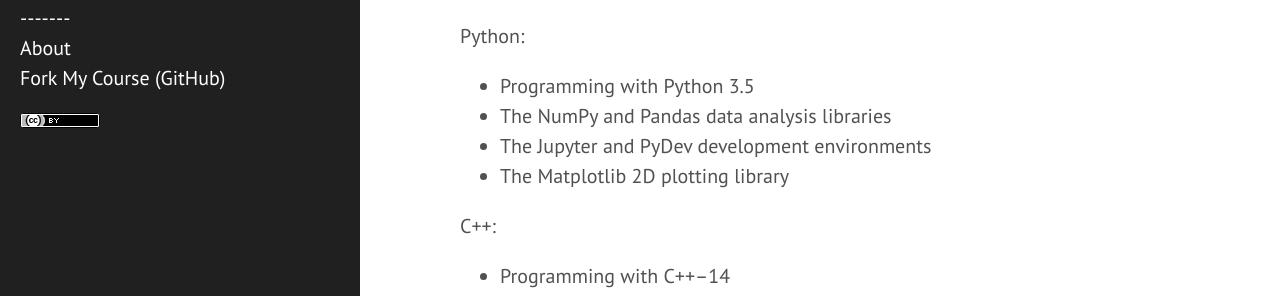
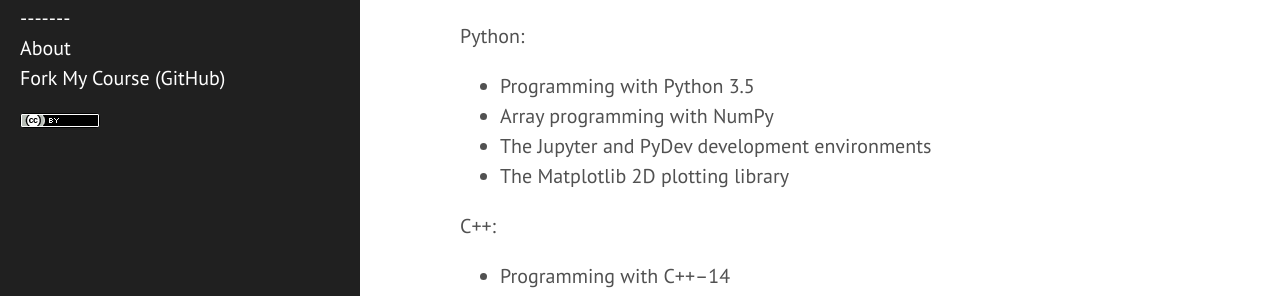
Before and after one commit to ornl-training/ornl-training.github.io, a Jekyll site: the page built from advanced.md, in a window 1280 px wide and 1280 px high. Shown: the part 569-865 px from the top of the window. Built offline with Jekyll 4.4.1, drawn with Linux system fonts in a browser that asks for light colours.

Commit message:
Update advanced.md

```diff
--- a/advanced.md
+++ b/advanced.md
@@ -21,7 +21,7 @@
 Python:
 
 * Programming with Python 3.5
-* The NumPy and Pandas data analysis libraries
+* Array programming with NumPy
 * The Jupyter and PyDev development environments
 * The Matplotlib 2D plotting library
 
```
